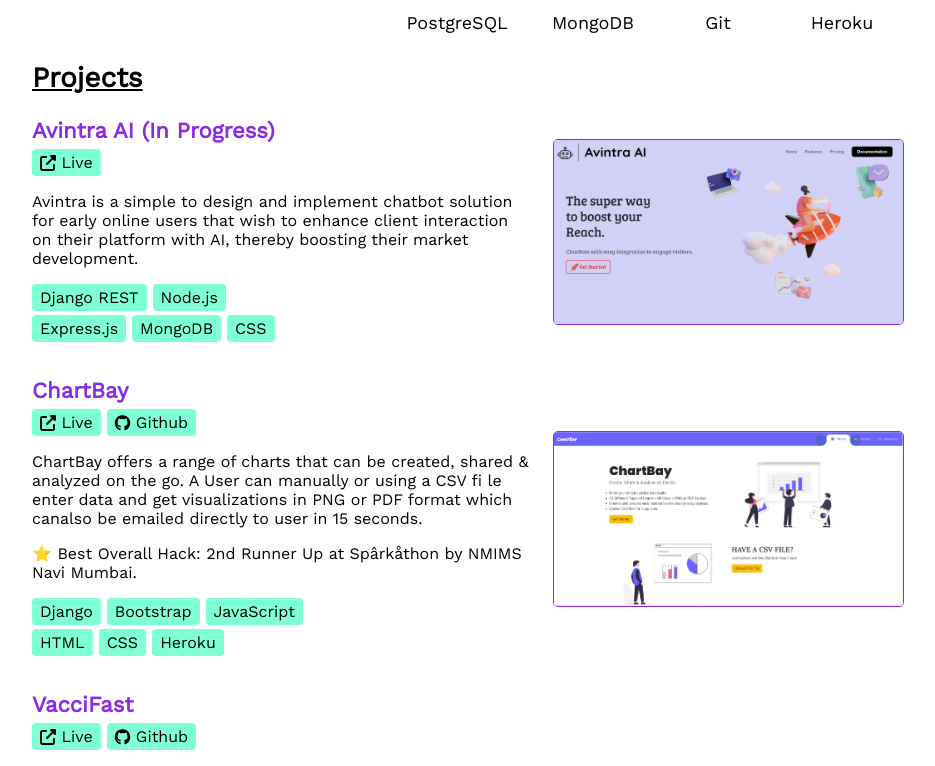
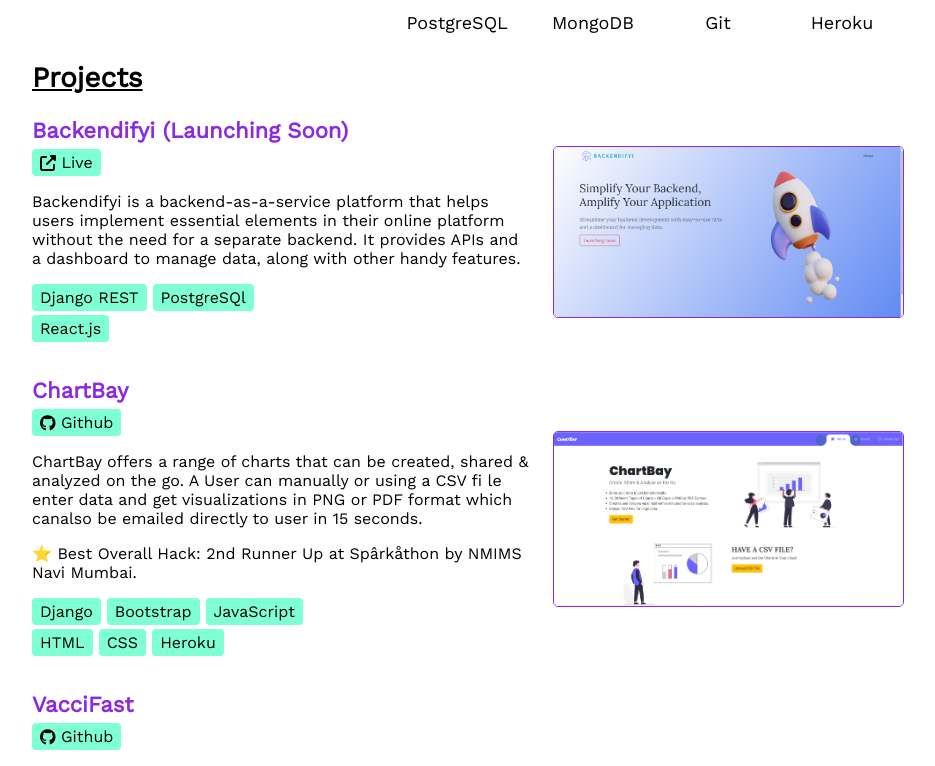
Before and after one commit to premkothawle/premkothawle.github.io, a React (Create React App) app: page / in a window 1280 px wide. Shown: the part 1611-2377 px from the top of the page, without its empty margins (172-1107 px from the left). Built offline with nearby package versions, Linux system fonts and the light colour scheme.

Commit message:
updated projects

```diff
--- a/src/components/body/projects/projects.js
+++ b/src/components/body/projects/projects.js
@@ -12,14 +12,7 @@
                     return <ProjectCard project={project}/>
                 })}
             </div>
-            <div className="all-projects">
-                <center>
-                <a href="https://projectsbay.herokuapp.com/user/prem">
-                    &nbsp; View All On ProjectsBay &nbsp;
-                </a>
 
-                </center>
-            </div>
         </div>
     )
 }
--- a/src/data/projects.js
+++ b/src/data/projects.js
@@ -1,57 +1,75 @@
-export const ProjectData=[
+export const ProjectData = [
   {
-        id:0,
-        title:"Avintra AI (In Progress)",
-        about:"Avintra is a simple to design and implement chatbot solution for early online users that wish to enhance client interaction on their platform with AI, thereby boosting their market development.",
-        tags:["Django REST","Node.js","Express.js","MongoDB","CSS"],
-        demo:'https://avintra.github.io/',
-        image: require("../assets/avintra.PNG").default,
+    id: 0,
+    title: "Backendifyi (Launching Soon)",
+    about:
+      "Backendifyi is a backend-as-a-service platform that helps users implement essential elements in their online platform without the need for a separate backend. It provides APIs and a dashboard to manage data, along with other handy features.",
+    tags: ["Django REST", "PostgreSQl", "React.js"],
+    demo: "https://client-backendifyi.vercel.app/",
+    image: require("../assets/backendifyi.png").default,
   },
   {
-        id:1,
-        title:"ChartBay",
-        about:"ChartBay offers a range of charts that can be created, shared & analyzed on the go. A User can manually or using a CSV fi le enter data and get visualizations in PNG or PDF format which canalso be emailed directly to user in 15 seconds.",
-        tags:["Django","Bootstrap","JavaScript","HTML","CSS","Heroku"],
-        achievements:" ⭐ Best Overall Hack: 2nd Runner Up at Spârkåthon by NMIMS Navi Mumbai.",
-        demo:'https://chartbay.herokuapp.com/',
-        github:"https://github.com/kothawleprem/chartz",
+    id: 1,
+    title: "ChartBay",
+    about:
+      "ChartBay offers a range of charts that can be created, shared & analyzed on the go. A User can manually or using a CSV fi le enter data and get visualizations in PNG or PDF format which canalso be emailed directly to user in 15 seconds.",
+    tags: ["Django", "Bootstrap", "JavaScript", "HTML", "CSS", "Heroku"],
+    achievements:
+      " ⭐ Best Overall Hack: 2nd Runner Up at Spârkåthon by NMIMS Navi Mumbai.",
+    github: "https://github.com/kothawleprem/chartz",
     image: require("../assets/chartbay.png").default,
   },
   {
-        id:2,
-        title:"VacciFast",
-        about:"Easy mobile van vaccination slot booking and management system. User would fi rst registeritself and based on its pincode, vaccination slots would be shown. Admin can create a slot byanalyzing the most registered pincodes. After only the specifi ed number of bookings are done,vaccination slot would be confi rmed. Using Google Maps API, address for vaccination would beshown in a map. Emails for booking and as well as confi rmation of slot would be delivered toUser's inbox.",
-        tags:["Django","Google Maps API","Bootstrap","JavaScript","HTML","CSS","Heroku"],
-        demo:"https://vaccifast.herokuapp.com/",
-        github:"https://github.com/kothawleprem/debug_thugs_fullstack_hack21",
-        image:require("../assets//vaccifast.png").default
+    id: 2,
+    title: "VacciFast",
+    about:
+      "Easy mobile van vaccination slot booking and management system. User would fi rst registeritself and based on its pincode, vaccination slots would be shown. Admin can create a slot byanalyzing the most registered pincodes. After only the specifi ed number of bookings are done,vaccination slot would be confi rmed. Using Google Maps API, address for vaccination would beshown in a map. Emails for booking and as well as confi rmation of slot would be delivered toUser's inbox.",
+    tags: [
+      "Django",
+      "Google Maps API",
+      "Bootstrap",
+      "JavaScript",
+      "HTML",
+      "CSS",
+      "Heroku",
+    ],
+    github: "https://github.com/kothawleprem/debug_thugs_fullstack_hack21",
+    image: require("../assets//vaccifast.png").default,
   },
   {
-        id:3,
-        title:"ProjectsBay",
-        about:"Making Projects is very important and sharing them too. ProjectsBay helps in sharing projectswith others. A dedicated web page is assigned to each user. User can create and updateprojects anytime and share with others.",
-        tags:["Django","MongoDB","Bootstrap","JavaScript","HTML","CSS","Heroku"],
-        demo:"https://projectsbay.herokuapp.com/",
-        github:"https://github.com/kothawleprem/ProjectsBay",
-        image:require("../assets//projectsbay.png").default
+    id: 3,
+    title: "ProjectsBay",
+    about:
+      "Making Projects is very important and sharing them too. ProjectsBay helps in sharing projectswith others. A dedicated web page is assigned to each user. User can create and updateprojects anytime and share with others.",
+    tags: [
+      "Django",
+      "MongoDB",
+      "Bootstrap",
+      "JavaScript",
+      "HTML",
+      "CSS",
+      "Heroku",
+    ],
+    github: "https://github.com/kothawleprem/ProjectsBay",
+    image: require("../assets//projectsbay.png").default,
   },
   {
-        id:4,
-        title:"StudentsBay",
-        about:"Create important alerts and announcements about your institution. Students can receive emailsof the post uploaded by the teacher. Send your messages, grievances and get them answered. Along with a search feature for instant access to a particular topic.",
-        tags:["Django","Bootstrap","JavaScript","HTML","CSS","Heroku"],
-        demo:"http://studentsbay.herokuapp.com/",
-        github:"https://github.com/kothawleprem/StudentsBay",
-        image:require("../assets/studentsbay.png").default
+    id: 4,
+    title: "StudentsBay",
+    about:
+      "Create important alerts and announcements about your institution. Students can receive emailsof the post uploaded by the teacher. Send your messages, grievances and get them answered. Along with a search feature for instant access to a particular topic.",
+    tags: ["Django", "Bootstrap", "JavaScript", "HTML", "CSS", "Heroku"],
+    github: "https://github.com/kothawleprem/StudentsBay",
+    image: require("../assets/studentsbay.png").default,
   },
   {
-        id:5,
-        title:"DelMax",
-        about:"Developed a Web Application to reduce the time and increase the efficiency of delivering products by a delivery person, along with other features. Here, used JSON data from the client and further processed it by filtering, storing it in the database, and plotting it on a Google Map, which is integrated into the Web App itself.",
-        tags:["Node.js","Express.js","React","MongoDB","Google APIs"],
-        achievements:" ⭐ 1st Runner Up at HackOverflow by NIT Meghalaya.",
-        github:"https://github.com/kothawleprem/dt-delivery",
-        image:require("../assets/delmax.PNG").default
-    }
-
-]
+    id: 5,
+    title: "DelMax",
+    about:
+      "Developed a Web Application to reduce the time and increase the efficiency of delivering products by a delivery person, along with other features. Here, used JSON data from the client and further processed it by filtering, storing it in the database, and plotting it on a Google Map, which is integrated into the Web App itself.",
+    tags: ["Node.js", "Express.js", "React", "MongoDB", "Google APIs"],
+    achievements: " ⭐ 1st Runner Up at HackOverflow by NIT Meghalaya.",
+    github: "https://github.com/kothawleprem/dt-delivery",
+    image: require("../assets/delmax.PNG").default,
+  },
+];
```
Also changed, not shown: src/assets/backendifyi.png (added). Lines whose indentation alone changed are shown as unchanged.
